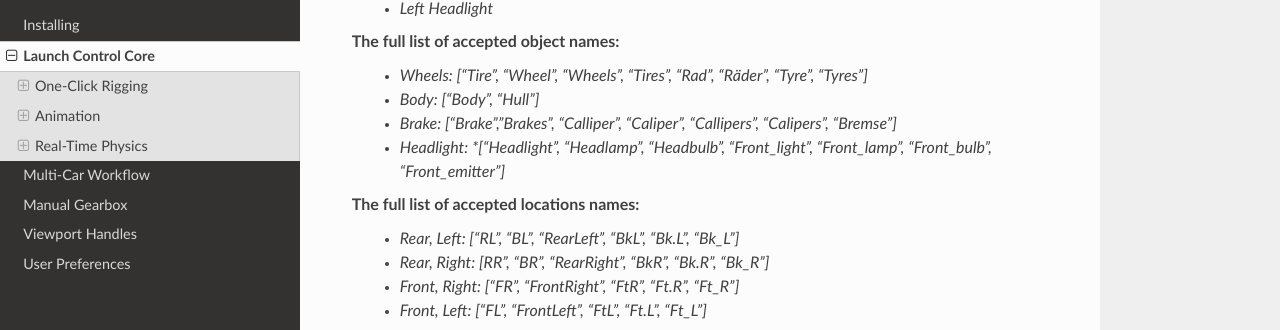
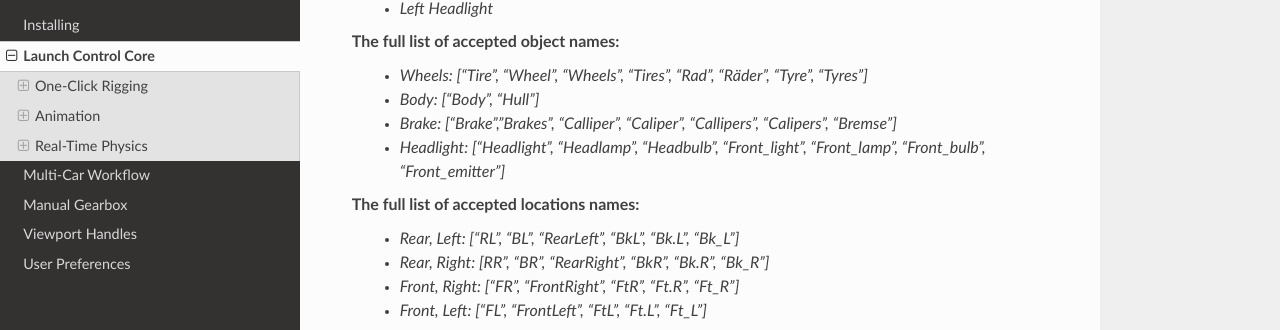
Before and after one commit to DanielVesterbaek/launch-control-documentation, a Sphinx documentation site: the page built from docs/source/launch-control-core.rst, in a window 1280 px wide and 900 px high, scrolled down 1418 px. Shown: the part 120-450 px from the top of the window. Built offline with Sphinx 7.4.7 and the Read the Docs theme 2.0.0, drawn with Linux system fonts in a browser that asks for light colours.

```diff
--- a/docs/source/launch-control-core.rst
+++ b/docs/source/launch-control-core.rst
@@ -61,7 +61,7 @@ The full list of accepted object names:
     * *Wheels:   ["Tire", "Wheel", "Wheels", "Tires", "Rad", "Räder", "Tyre", "Tyres"]*
     * *Body:   ["Body", "Hull"]*
     * *Brake:   ["Brake","Brakes", "Calliper", "Caliper", "Callipers", "Calipers", "Bremse"]*
-    * *Headlight:   *["Headlight", "Headlamp", "Headbulb", "Front_light", "Front_lamp", "Front_bulb", "Front_emitter"]*
+    * *Headlight:   ["Headlight", "Headlamp", "Headbulb", "Front_light", "Front_lamp", "Front_bulb", "Front_emitter"]*
 
 
 The full list of accepted locations names:
```
